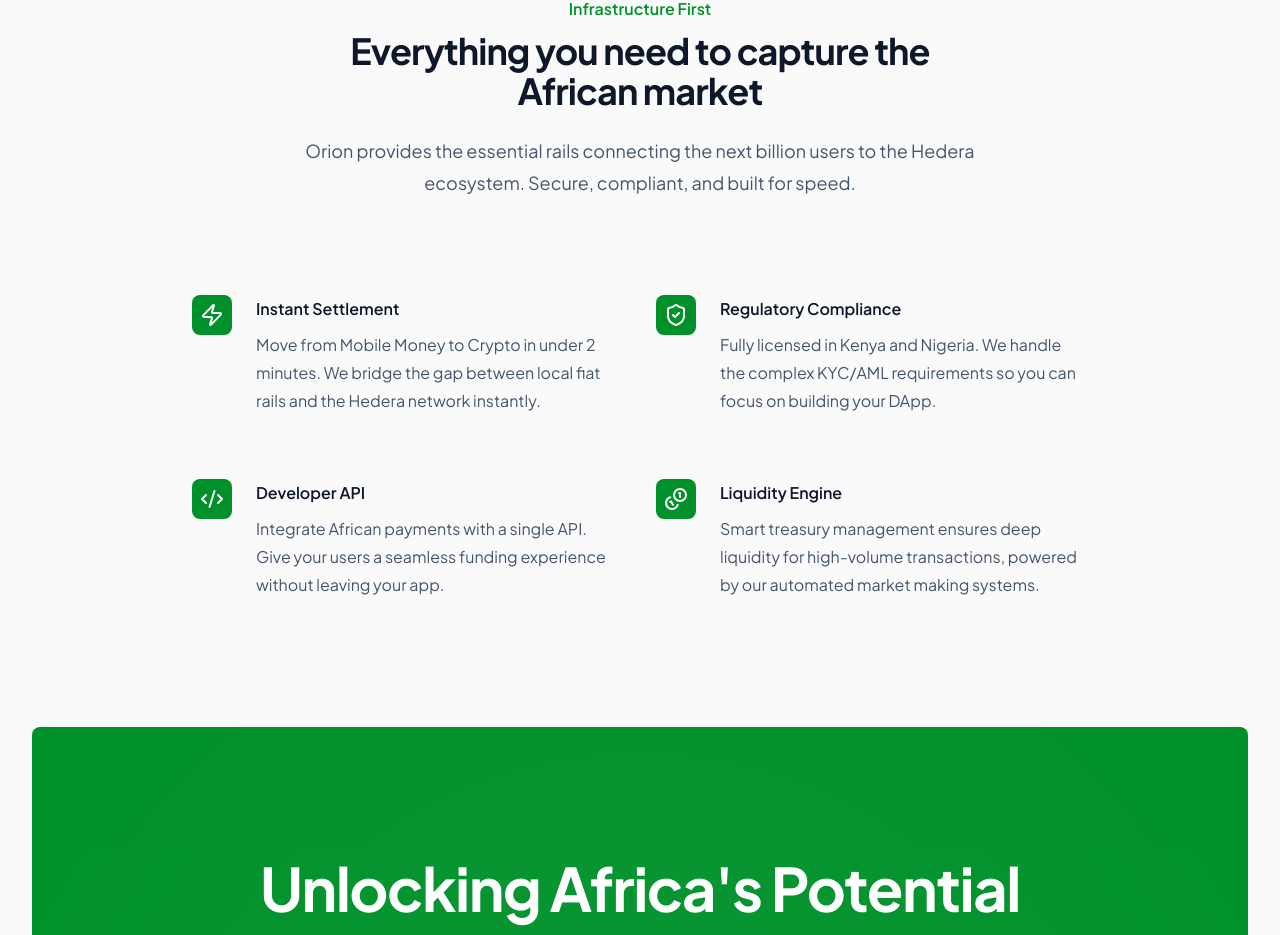
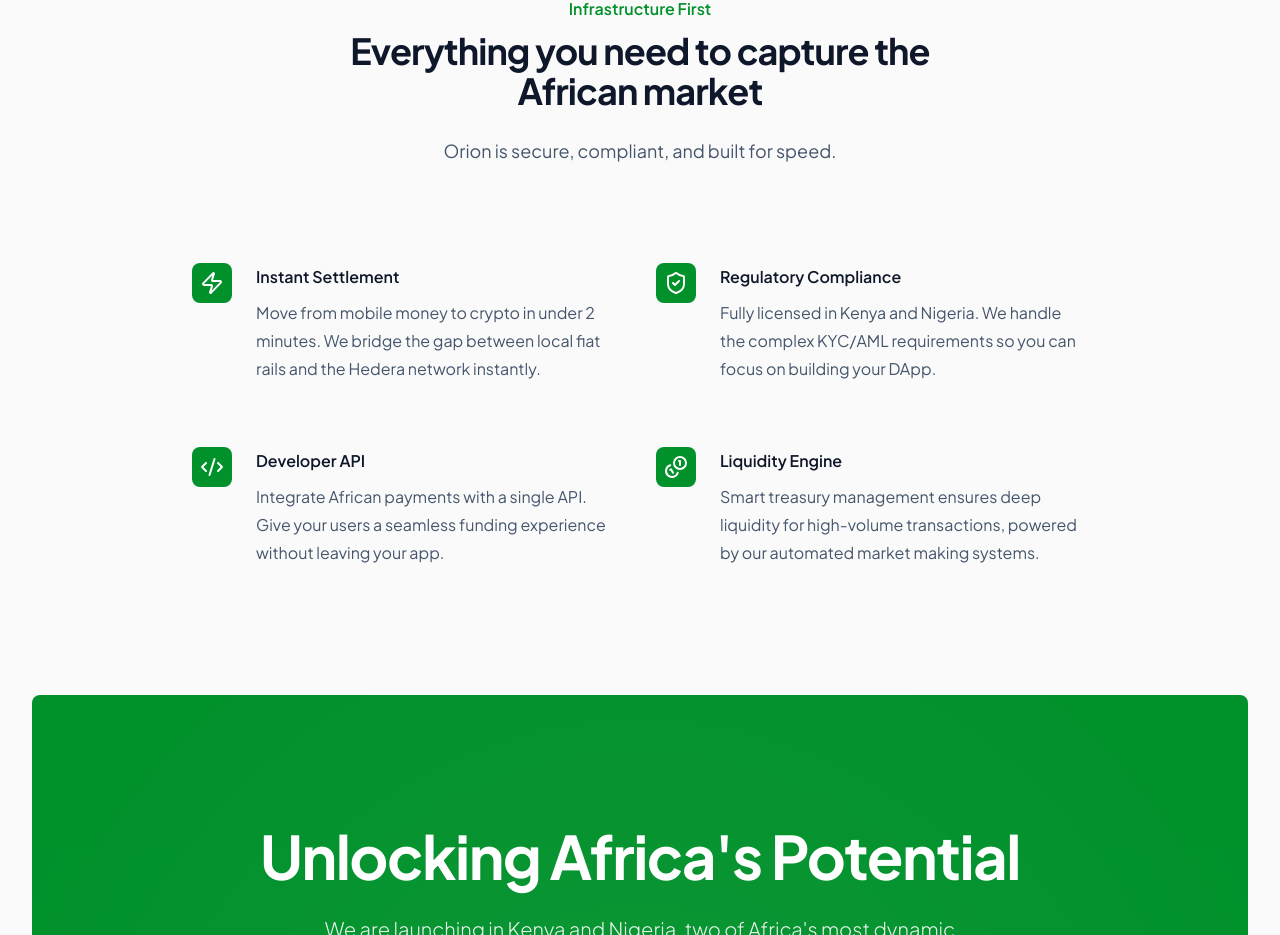
Before and after one commit to ZuseLimitedKE/orion_onramp_marketing, a Next.js app: page / in a window 1280 px wide. Shown: the part 1693-2628 px from the top of the page. Built offline with nearby package versions, Linux system fonts and the light colour scheme.

Commit message:
updated styling

```diff
--- a/app/(marketing)/_components/cta.tsx
+++ b/app/(marketing)/_components/cta.tsx
@@ -23,7 +23,7 @@
         <WaitlistDialog>
           <Button
             size="lg"
-            className="bg-white hover:bg-white/95  text-primary h-14 px-8 text-lg rounded-md transition-all duration-300 hover:scale-105 shadow-lg shadow-black/10"
+            className="bg-white hover:bg-white/95  text-primary h-14 px-8 text-lg rounded-md transition-all duration-300  shadow-lg shadow-black/10"
           >
             Join Waitlist <ArrowRight className="ml-2 h-5 w-5" />
           </Button>
--- a/app/(marketing)/_components/features.tsx
+++ b/app/(marketing)/_components/features.tsx
@@ -6,7 +6,7 @@
   {
     name: "Instant Settlement",
     description:
-      "Move from Mobile Money to Crypto in under 2 minutes. We bridge the gap between local fiat rails and the Hedera network instantly.",
+      "Move from mobile money to crypto in under 2 minutes. We bridge the gap between local fiat rails and the Hedera network instantly.",
     icon: Zap,
   },
   {
@@ -56,8 +56,7 @@
             Everything you need to capture the African market
           </p>
           <p className="mt-6 text-lg leading-8 text-slate-600">
-            Orion provides the essential rails connecting the next billion users
-            to the Hedera ecosystem. Secure, compliant, and built for speed.
+            Orion is secure, compliant, and built for speed.
           </p>
         </div>
         <div className="mx-auto mt-16 max-w-2xl sm:mt-20 lg:mt-24 lg:max-w-4xl">
```
